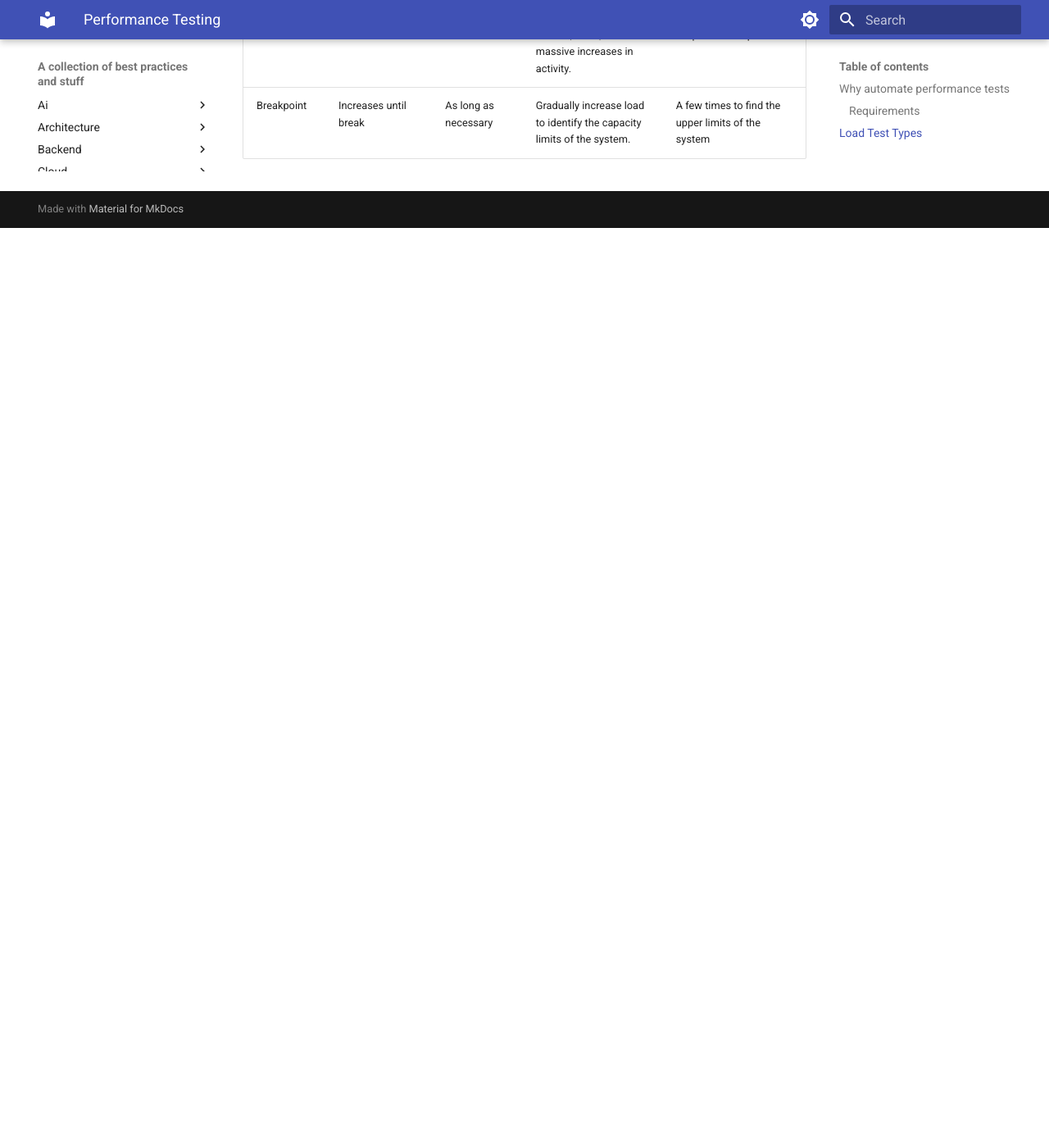
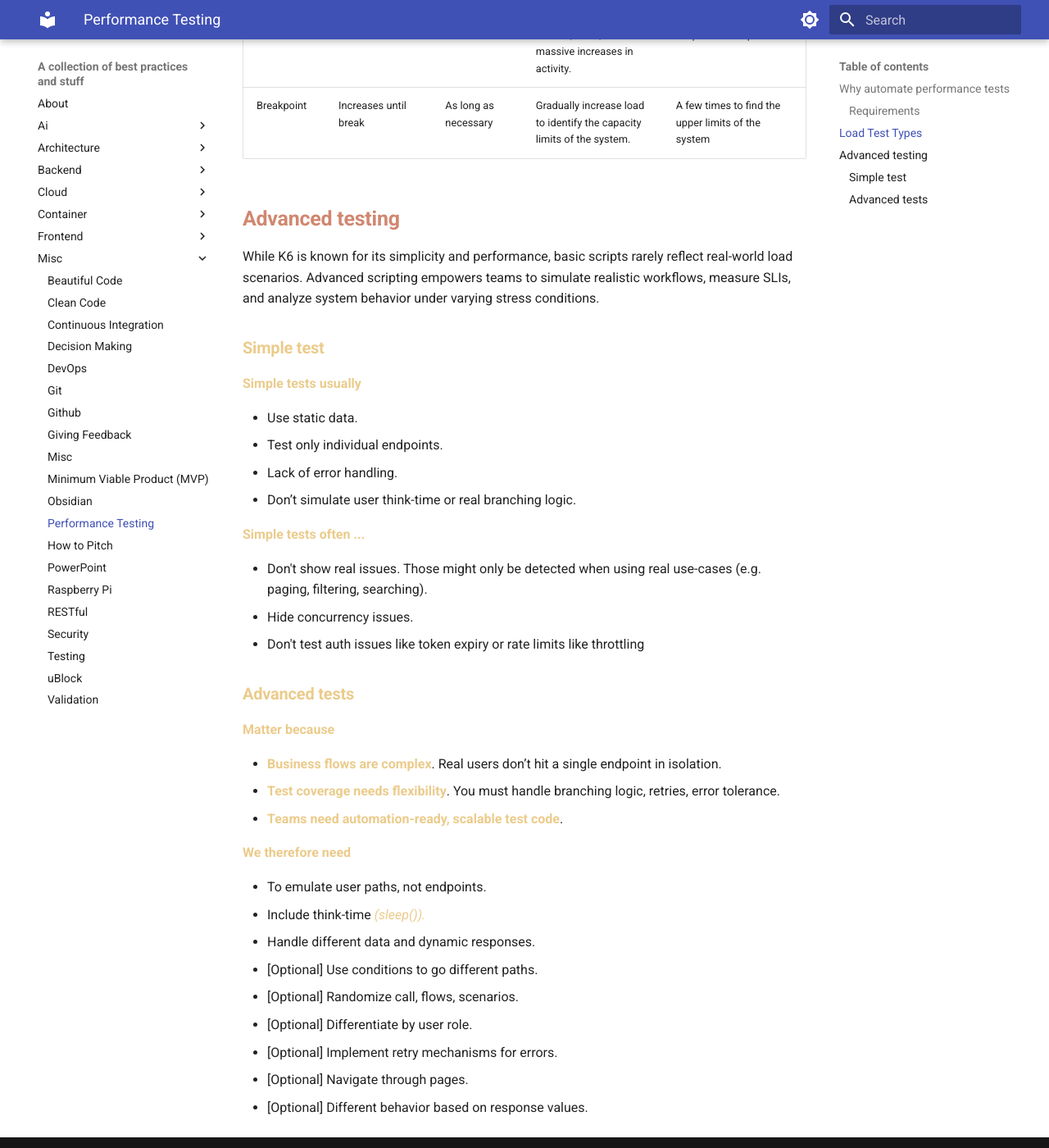
Before and after one commit to toeggel/ReadTheDocs, an MkDocs documentation site: the page built from docs/misc/performance-testing.md, in a window 1280 px wide and 1400 px high, scrolled down 1470 px. Shown: the whole window at 82% size. Built offline with MkDocs 1.6.1 and Material for MkDocs 9.7.7, drawn with Linux system fonts in a browser that asks for light colours; before the commit the page ends 1748 px from its top, so only the background shows below that.

Commit message:
Enhance performance testing documentation with advanced strategies
Expanded the performance testing documentation with advanced testing strategies and their importance.

```diff
--- a/docs/misc/performance-testing.md
+++ b/docs/misc/performance-testing.md
@@ -28,3 +28,42 @@
 | Soak       | Average               | Long (hours)               | Assess the reliability and performance of your system over extended periods.                                    | After changes to check system under prolonged continuous use                                                       |
 | Spike      | Very high             | Short (a few minutes)      | Validate the behavior and survival of your system in cases of sudden, short, and massive increases in activity. | When the system prepares for seasonal events or receives frequent traffic peaks                                    |
 | Breakpoint | Increases until break | As long as necessary       | Gradually increase load to identify the capacity limits of the system.                                          | A few times to find the upper limits of the system                                                                 |
+
+## Advanced testing
+
+While K6 is known for its simplicity and performance, basic scripts rarely reflect real-world load scenarios. Advanced scripting empowers teams to simulate realistic workflows, measure SLIs, and analyze system behavior under varying stress conditions.
+
+### Simple test
+
+**Simple tests usually**
+
+- Use static data.
+- Test only individual endpoints.
+- Lack of error handling.
+- Don’t simulate user think-time or real branching logic.
+
+**Simple tests often ...**
+
+- Don't show real issues. Those might only be detected when using real use-cases (e.g. paging, filtering, searching).
+- Hide concurrency issues.
+- Don't test auth issues like token expiry or rate limits like throttling
+
+### Advanced tests
+
+**Matter because**
+
+- **Business flows are complex**. Real users don’t hit a single endpoint in isolation.
+- **Test coverage needs flexibility**. You must handle branching logic, retries, error tolerance.
+- **Teams need automation-ready, scalable test code**.
+
+**We therefore need**
+
+- To emulate user paths, not endpoints.
+- Include think-time _(sleep())._
+- Handle different data and dynamic responses.
+- \[Optional\] Use conditions to go different paths.
+- \[Optional\]  Randomize call, flows, scenarios.
+- \[Optional\] Differentiate by user role.
+- \[Optional\] Implement retry mechanisms for errors.
+- \[Optional\] Navigate through pages.
+- \[Optional\] Different behavior based on response values.
```
